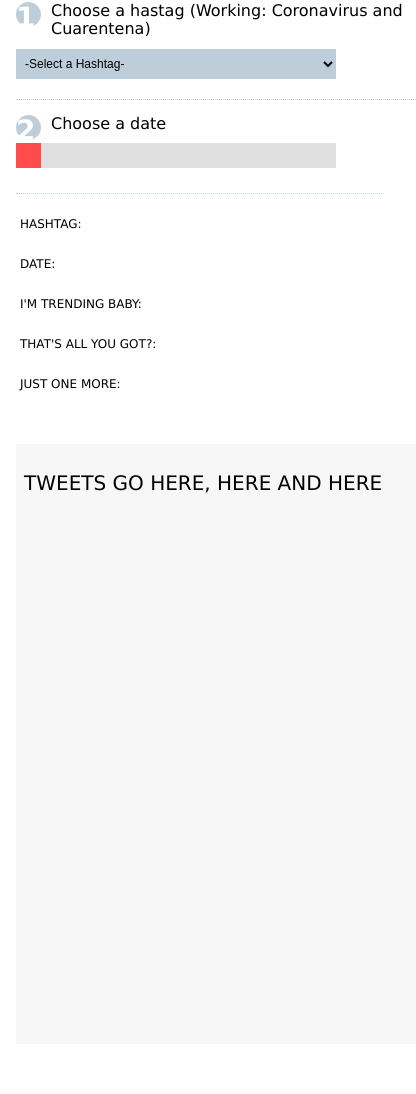
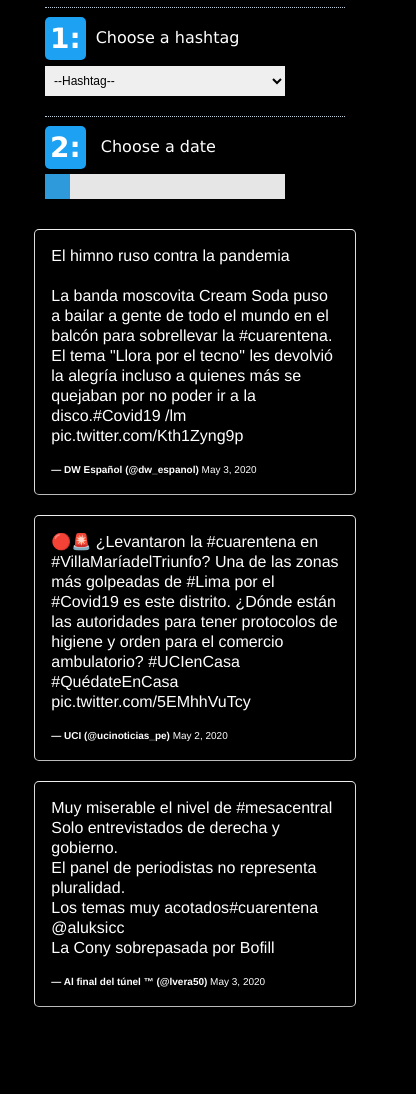
Before and after one commit to lucapowelljournalism/twitterinteractive, a plain HTML site: page index.html in a window 390 px wide. Shown: the part 691-1785 px from the top of the page, 416 px wide, since content can reach past the window. After the commit the page ends 1708 px from the top, so only its background shows below. Drawn offline with nearby package versions, Linux system fonts and the light colour scheme.

Commit message:
Mobile Layout changes by luca

```diff
--- a/index.html
+++ b/index.html
@@ -17,34 +17,34 @@
       <h1>The Viral Twitter Virus</h1>
       <div class="header">
         <h4>By: Luca Powell and Leonardo March</h4>
-        <span>Do you even tweet, bro!<img src="img/twitter.png">
-          <a href="https://theuselessweb.com/">/Powell</a><img src="img/twitter.png">
-          <a href="https://theuselessweb.com/">/March</a></span>
+        <span>Find us on Twitter!</span>
+        <img src="img/twitter.png">
+        <a href="https://twitter.com/lucapowellCUNY">Powell</a><img src="img/twitter.png">
+        <a href="https://twitter.com/mneyid">March</a></span-->
       </div>
 
       <div class="map"> <img src="img/world.svg"></div>
-      <!--<div class="legend">I'm a legend! </div>-->
 
       <div class=" text">
-        As the world hunkered down, many took to tweeting. Here is an interactive that explores what was happening on social media, specifically Twitter, throughout that time period.<br><br>
-        Social media created a space for people to connect and get their news while in quarantine. It was also a space for folks to express their outrage, in some cases. In other cases, forums like Twitter, TikTok and Instagram
-        accelerated the spread of misinformation about the coronavirus, including everything from scams to sham cures.<br><br>
-        In the United States, many of the political echo chambers the predated Covid remained unaffected, retaining their right-left divide. On Twitter, that was evident. Many pro-Democratic voices criticized President Donald Trump's handling of
-        Covid. His critics swung daily at the pinata that was his newss briefings, where the President
-        often espoused unsafe medical treatments for covid and attacked reporters for asking aggressive questions.
-        <br><br>Meanwhile, voices from the political right attacked house Democrats. In particular, Nancy Pelosi drew the ire of conservatives for, "playing political games", with stimulus checks.
+        <p>As the world hunkered down, many took to tweeting. Here is an interactive that explores what was happening on social media, specifically Twitter, throughout that time period.<br><br>
+          Social media created a space for people to connect and get their news while in quarantine. It was also a space for folks to express their outrage, in some cases. In other cases, forums like Twitter, TikTok and Instagram
+          accelerated the spread of misinformation about the coronavirus, including everything from scams to sham cures.<br><br>
+          In the United States, many of the political echo chambers the predated COVID remained unaffected, retaining their right-left divide. On Twitter, that was evident. Many pro-Democratic voices criticized President Donald Trump's handling of
+          COVID. His critics swung daily at the pinata that was his newss briefings, where the President
+          often espoused unsafe medical treatments for covid and attacked reporters for asking aggressive questions.
+          <br><br>Meanwhile, voices from the political right attacked house Democrats. In particular, Nancy Pelosi drew the ire of conservatives for, "playing political games", with stimulus checks.
 
-        But there's only one way to get a sense of how the Twitter-verse evolved throughout this crisis. Using hashtags, have a look at what was being said, and when, as Covid-19 washed over the world.
+          <br><br> Using hashtags, have a look at what was being said, and when, as COVID-19 spread across the world.</p>
       </div>
 
-      <div class="container tweets">
+      <div class="container">
         <!--div for each filter.  .frame are just classes for design control-->
 
         <div class="frame">
-          <div class="numero"><span>1 </span>Choose a hastag (Working: Coronavirus and Cuarentena)</div>
+          <div class="numero"><span>1:</span>Choose a hashtag</span></div>
 
           <select class="filter">
-            <option> -Select a Hashtag-</option>
+            <option> --Hashtag--</option>
             <option> #cuarentena </option>
             <option> #quarantinelife </option>
             <option> #socialdistancing </option>
@@ -55,19 +55,16 @@
 
         <div class="frame">
           <!--div for each filter-->
-          <div class="numero"><span>2 </span>Choose a date</div>
+          <div class="numero"><span>2:</span> Choose a date</span></div>
 
-          <div class="slidecontainer">
+          <div class="slider">
+            <!--Slider-->
             <input type="range" min="01" max="30" value="0" class="slider" id="myRange">
           </div>
         </div>
       </div>
 
-      <!--for design purposes, I added a div here which format the output section: twittercontainer.
-    I also added a Trending section. I seeing this placed on a line, evenly spaced out. we can come add other
-    statisctical analysis here that are easy to see like, as an example:  Number of Tweets, how many in English, blah blah.
-    whatever is possible-->
-      <div class="twittercontainer">
+      <div class="inactive">
         <div class="container output">
           <p>Hashtag: <span id="hashtagoutput"><span></p>
         </div>
@@ -83,30 +80,50 @@
         </div>
 
         <div class="container output">
-          <p>That's all you got?: <span id="thatsallyougot"></span></p>
+          <p>Analysis 2: <span id="thatsallyougot"></span></p>
         </div>
 
         <div class="container output">
-          <p>Just One more:<span id="Justonemore:"></span></p>
+          <p>Analysis 3:<span id="Justonemore:"></span></p>
         </div>
 
       </div>
 
-      <div class="container output" id="threetweetdisplaybox">
-        <div class="output">Tweets go here, here and here</div>
-        <!--TweetFrame goes here-->
-        <div class="tweet"><span id="tweet1"></span>
-        </div>
-
-
+      <div class="tweetbox">
+        <span id="tweet1">
+          <blockquote class="twitter-tweet">
+            <p lang="es" dir="ltr">El himno ruso contra la pandemia<br><br>La banda moscovita Cream Soda puso a bailar a gente de todo el mundo en el balcón para sobrellevar la <a href=""
+                https://twitter.com/hashtag/cuarentena?src=hash&amp;ref_src=twsrc%5Etfw"">#cuarentena</a>. El tema &quot;Llora por el tecno&quot; les devolvió la alegría incluso a quienes más se quejaban por no poder ir a la disco.<a href=""
+                https://twitter.com/hashtag/Covid19?src=hash&amp;ref_src=twsrc%5Etfw"">#Covid19</a> /lm <a href="" https://t.co/Kth1Zyng9p"">pic.twitter.com/Kth1Zyng9p</a></p>&mdash; DW Español (@dw_espanol) <a href=""
+              https://twitter.com/dw_espanol/status/1256990212875583489?ref_src=twsrc%5Etfw"">May 3, 2020</a>
+          </blockquote>
+          <script async src="" https://platform.twitter.com/widgets.js"" charset="" utf-8""></script>
+        </span>
+        <span id="tweet2">
+          <blockquote class="twitter-tweet">
+            <p lang="es" dir="ltr">🔴🚨 ¿Levantaron la <a href="" https://twitter.com/hashtag/cuarentena?src=hash&amp;ref_src=twsrc%5Etfw"">#cuarentena</a> en <a href=""
+                https://twitter.com/hashtag/VillaMar%C3%ADadelTriunfo?src=hash&amp;ref_src=twsrc%5Etfw"">#VillaMaríadelTriunfo</a>? Una de las zonas más golpeadas de <a href=""
+                https://twitter.com/hashtag/Lima?src=hash&amp;ref_src=twsrc%5Etfw"">#Lima</a> por el <a href="" https://twitter.com/hashtag/Covid19?src=hash&amp;ref_src=twsrc%5Etfw"">#Covid19</a> es este distrito. ¿Dónde están las autoridades para
+              tener protocolos de higiene y orden para el comercio ambulatorio? <a href="" https://twitter.com/hashtag/UCIenCasa?src=hash&amp;ref_src=twsrc%5Etfw"">#UCIenCasa</a> <a href=""
+                https://twitter.com/hashtag/Qu%C3%A9dateEnCasa?src=hash&amp;ref_src=twsrc%5Etfw"">#QuédateEnCasa</a> <a href="" https://t.co/5EMhhVuTcy"">pic.twitter.com/5EMhhVuTcy</a></p>&mdash; UCI (@ucinoticias_pe) <a href=""
+              https://twitter.com/ucinoticias_pe/status/1256689435229540352?ref_src=twsrc%5Etfw"">May 2, 2020</a>
+          </blockquote>
+          <script async src="" https://platform.twitter.com/widgets.js"" charset="" utf-8""></script>
+        </span>
+        <span id="tweet3">
+          <blockquote class="twitter-tweet">
+            <p lang=" es" dir=" ltr">Muy miserable el nivel de <a href="" https://twitter.com/hashtag/mesacentral?src=hash&amp;ref_src=twsrc%5Etfw"">#mesacentral</a><br>Solo entrevistados de derecha y gobierno.<br>El panel de periodistas no
+              representa pluralidad.<br>Los temas muy acotados<a href="" https://twitter.com/hashtag/cuarentena?src=hash&amp;ref_src=twsrc%5Etfw"">#cuarentena</a> <a href="" https://twitter.com/aluksicc?ref_src=twsrc%5Etfw"">@aluksicc</a> <br>La Cony
+              sobrepasada por Bofill</p>&mdash; Al final del túnel ™ (@lvera50) <a href="" https://twitter.com/lvera50/status/1256992122466635778?ref_src=twsrc%5Etfw"">May 3, 2020</a>
+          </blockquote>
+          <script async src="" https://platform.twitter.com/widgets.js"" charset="" utf-8""></script>
+        </span>
 
       </div>
 
     </div>
-    <!-- the jQuery library. You need this to be able to use jQuery ($) -->
+
     <script src="https://cdnjs.cloudflare.com/ajax/libs/jquery/3.3.1/jquery.min.js"></script>
-
-    <!-- Your javascript should be called here -->
     <script src="main.js"></script>
   </body>
 
--- a/main.js
+++ b/main.js
@@ -47,7 +47,7 @@ $(".filter").on("change", function (e) { // Takes a hashtag input.
 		//const hsearch = e.target;
 
 		const sliderValue = $(e.target).val();
-
+		console.log(sliderValue)
 		//Slider Javascript//
 		var newDate = new Date(2020, 03, 01);
 		newDate.setDate(sliderValue);
--- a/style.css
+++ b/style.css
@@ -10,34 +10,33 @@ html, body {
     font-family: Verdana, sans-serif;
 }
 
+a {
+    text-decoration: none;
+}
+
+a:visited {
+    color: white;
+}
+
 /*------Webpage layout for Mobile Small Screens-----*/
 @media screen and (min-device-width: 200px) {
+    html, body {
+        background-color: black;
+        color: white;
+    }
+
     .container {
         width: 85%;
         margin: 0 auto;
-        padding: 1em;
         height: auto;
-        min-width: 400px;
+        min-width: 300px;
         max-width: 500px;
-    }
-
-    .map {
-        display: none;
     }
 
     h1 {
         text-align: left;
         line-height: 1.25em;
         font-size: 2em;
-    }
-
-    h4 {
-        margin-left: 0;
-        font-size: 1em
-    }
-
-    .legend {
-        display: none;
     }
 
     .header {
@@ -50,20 +49,27 @@ html, body {
     }
 
     .header img {
+        /*Style for twitter icons*/
         display: inline;
         padding: 0;
         width: 30px;
+        border-radius: 50%;
     }
 
-    .header span {
-        text-align: center;
-        padding-bottom: 10px;
+    .map {
+        /*Hides the map for mobile*/
+        display: none;
+    }
+
+    .legend {
+        /*Hides the legend for mobile*/
+        display: none;
     }
 
     .text {
         width: 100%;
         font-size: .80em;
-        margin-top: 20px;
+        margin-top: 30px;
     }
 
     .frame {
@@ -75,23 +81,32 @@ html, body {
         margin-bottom: 10px;
     }
 
+    .numero {
+        padding-bottom: 10px;
+    }
+
+    .numero span {
+        border-radius: 5px;
+        background: #1DA1F2;
+        padding: 5px;
+        font-weight: bold;
+        color: white;
+        font-size: 1.75em;
+        vertical-align: middle;
+        margin-right: 10px;
+    }
+
     .filter {
         float: left;
         width: 80%;
         text-align: left;
         display: block;
         height: 30px;
-        background-color: #BDCEDA;
+        background-color: #white;
         border: 0;
         font-size: .75em;
         font: white;
         padding-left: 5px
-    }
-
-    .slidecontainer {}
-
-    .container .tweets {
-        width: 100%;
     }
 
     .container .output {
@@ -108,6 +123,10 @@ html, body {
         border-top: 1px dotted #BDCEDA
     }
 
+    .inactive {
+        display: none;
+    }
+
     .container.output {
         float: left;
         font-size: .75em;
@@ -115,39 +134,12 @@ html, body {
         width: 100%;
     }
 
-    .numero {
-        padding-bottom: 10px;
-    }
-
-    .numero span {
-        border-radius: 20px;
-        width: 25px;
-        height: 25px;
-        background: #BDCEDA;
-        font-family: Verdana;
-        font-weight: bold;
-        color: white;
-        font-size: 1.75em;
-        vertical-align: middle;
-        float: left;
-        margin-right: 10px;
-    }
-
     #dateoutput, #hashtagoutput, #trendingoutput {
         color: red;
         margin-left: 5px;
     }
 
-    ul {
-        padding: 0px;
-        margin: 0px;
-    }
-
-    .container.tweets {
-        margin-left: 0px;
-        padding: 0px;
-    }
-
+    /***************Slider CSS************/
     .slidecontainer {
         display: inline;
         height: 20px;
@@ -161,9 +153,9 @@ html, body {
         appearance: none;
         width: 80%;
         height: 25px;
-        background: #d3d3d3;
+        background: white;
         outline: none;
-        opacity: 0.7;
+        opacity: 0.9;
         -webkit-transition: .2s;
         transition: opacity .2s;
     }
@@ -173,15 +165,53 @@ html, body {
         appearance: none;
         width: 25px;
         height: 25px;
-        background: red;
+        background: #1DA1F2;
         cursor: pointer;
     }
 
-    /*Slider CSS code courtey of w3schools.com*/
+    /****************END SLIDER CSS*************/
+    .tweetbox {
+        background-color: black;
+    }
+
+    /******Styles for Twitter Format ***********/
+    blockquote.twitter-tweet {
+        display: inline-block;
+        font-family: "Helvetica Neue", Roboto, "Segoe UI", Calibri, sans-serif;
+        font-size: 10px;
+        font-weight: bold;
+        line-height: 16px;
+        border-color: #eee #ddd #bbb;
+        border-radius: 5px;
+        border-style: solid;
+        border-width: 1px;
+        box-shadow: 0 1px 3px rgba(0, 0, 0, 0.15);
+        margin: 10px 5px;
+        padding: 0 16px 16px 16px;
+        max-width: 468px;
+    }
+
+    blockquote.twitter-tweet p {
+        font-size: 16px;
+        font-weight: normal;
+        line-height: 20px;
+    }
+
+    blockquote.twitter-tweet a {
+        color: black;
+        font-weight: normal;
+        text-decoration: none;
+        outline: 0 none;
+    }
+
+    blockquote.twitter-tweet a:hover,
+    blockquote.twitter-tweet a:focus {
+        text-decoration: underline;
+    }
 }
 
-/*------Webpage layout for Medium Size-----*/
-@media screen and (min-width: 676px) and (max-width: 1100px) {
+/*------Webpage layout for Medium Size: Tablet to Small Computer-----*/
+@media screen and (min-width: 500px) and (max-width: 1100px) {
     h1, h2, h4 {
         text-align: left;
         line-height: 1em;
```
